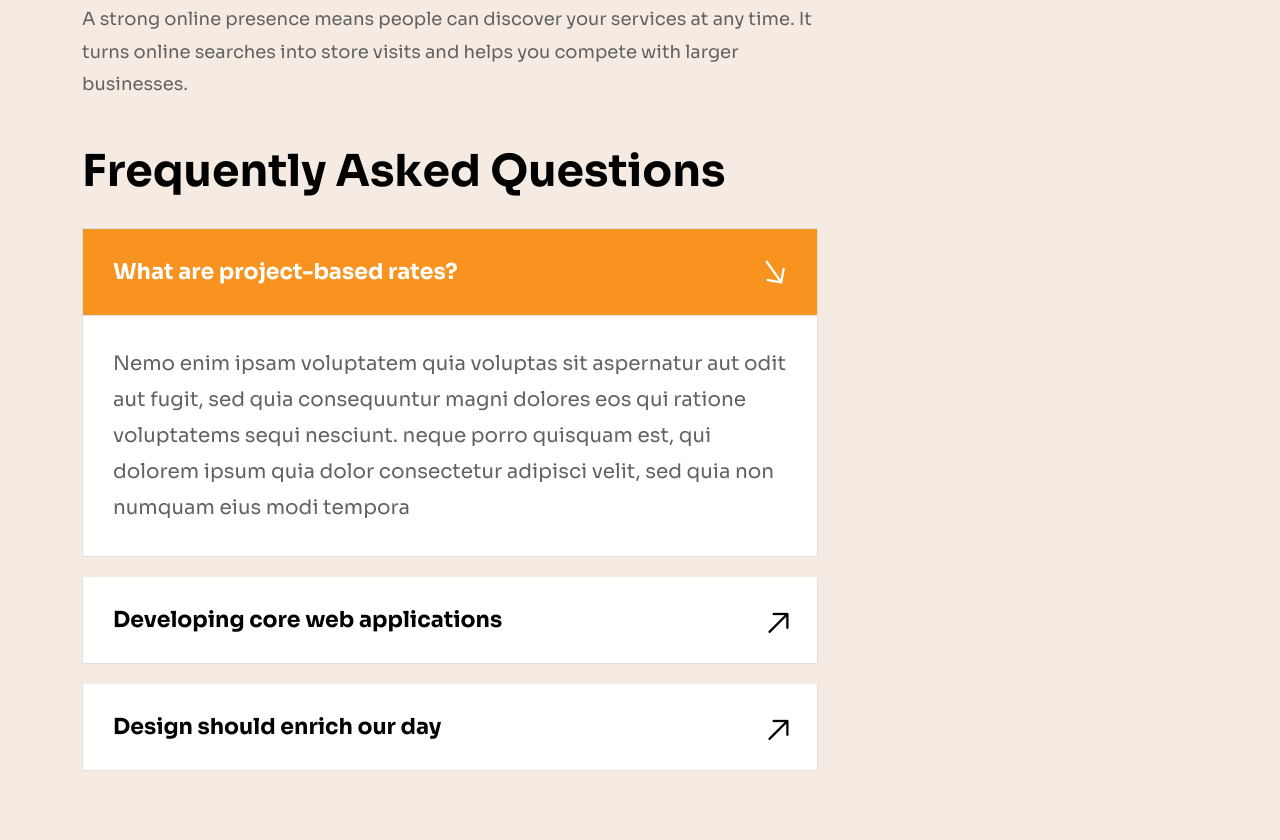
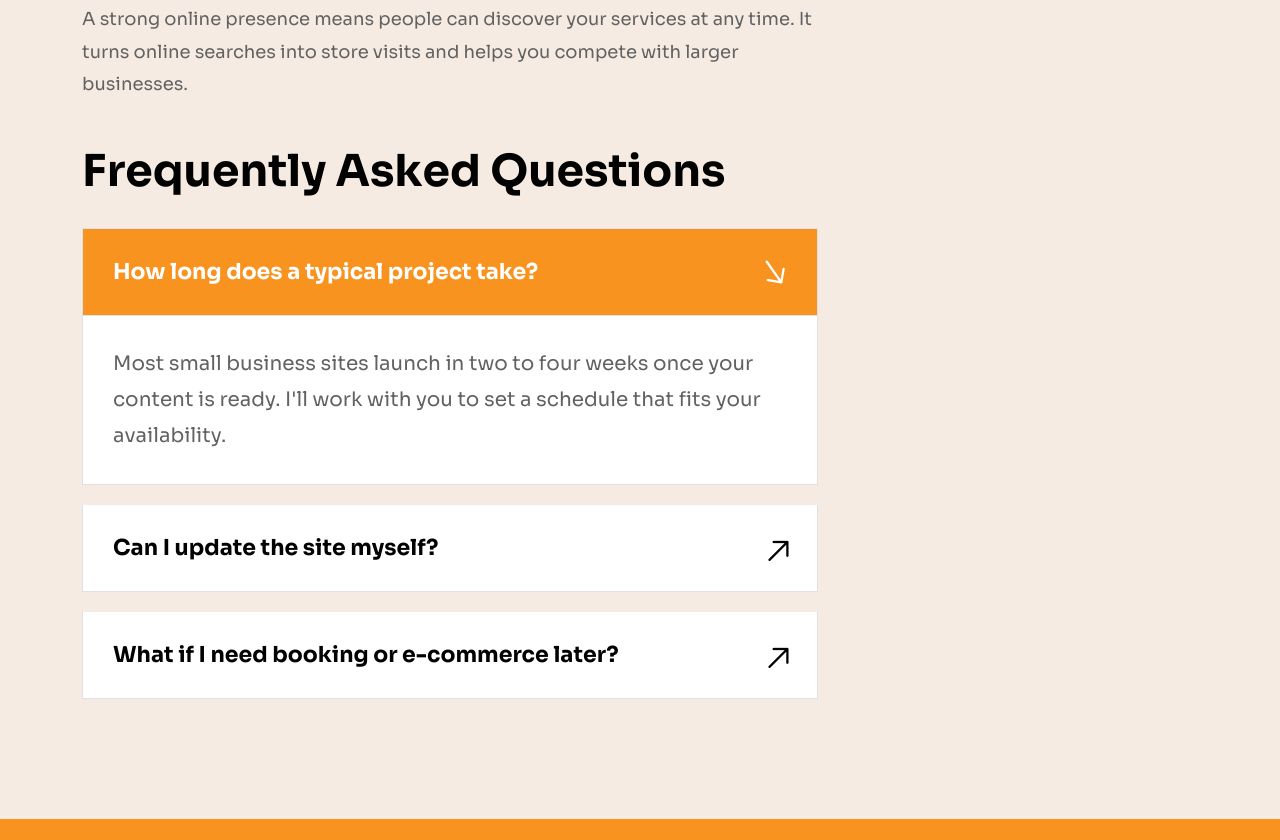
Before and after one commit to anthrogan/anthrogan.github.io, a plain HTML site: page web_development.html in a window 1280 px wide. Shown: the part 1957-2797 px from the top of the page. Drawn offline with Linux system fonts and the light colour scheme; files whose address does not match are found by name.

Commit message:
Update web development page with relevant services and FAQ

```diff
--- a/web_development.html
+++ b/web_development.html
@@ -174,7 +174,7 @@
                         aria-expanded="true"
                         aria-controls="collapseOne"
                       >
-                        What are project-based rates?
+                        How long does a typical project take?
                       </button>
                     </h2>
                     <div
@@ -184,12 +184,9 @@
                     >
                       <div class="accordion-body">
                         <p>
-                          Nemo enim ipsam voluptatem quia voluptas sit
-                          aspernatur aut odit aut fugit, sed quia consequuntur
-                          magni dolores eos qui ratione voluptatems sequi
-                          nesciunt. neque porro quisquam est, qui dolorem ipsum
-                          quia dolor consectetur adipisci velit, sed quia non
-                          numquam eius modi tempora
+                          Most small business sites launch in two to four weeks
+                          once your content is ready. I'll work with you to set
+                          a schedule that fits your availability.
                         </p>
                       </div>
                     </div>
@@ -204,7 +201,7 @@
                         aria-expanded="false"
                         aria-controls="collapseTwo"
                       >
-                        Developing core web applications
+                        Can I update the site myself?
                       </button>
                     </h2>
                     <div
@@ -214,12 +211,9 @@
                     >
                       <div class="accordion-body">
                         <p>
-                          Nemo enim ipsam voluptatem quia voluptas sit
-                          aspernatur aut odit aut fugit, sed quia consequuntur
-                          magni dolores eos qui ratione voluptatems sequi
-                          nesciunt. neque porro quisquam est, qui dolorem ipsum
-                          quia dolor consectetur adipisci velit, sed quia non
-                          numquam eius modi tempora
+                          Yes. I use lightweight content management systems so
+                          you can easily edit text, images and add new pages
+                          without needing any technical skills.
                         </p>
                       </div>
                     </div>
@@ -234,7 +228,7 @@
                         aria-expanded="false"
                         aria-controls="collapseThree"
                       >
-                        Design should enrich our day
+                        What if I need booking or e-commerce later?
                       </button>
                     </h2>
                     <div
@@ -244,12 +238,9 @@
                     >
                       <div class="accordion-body">
                         <p>
-                          Nemo enim ipsam voluptatem quia voluptas sit
-                          aspernatur aut odit aut fugit, sed quia consequuntur
-                          magni dolores eos qui ratione voluptatems sequi
-                          nesciunt. neque porro quisquam est, qui dolorem ipsum
-                          quia dolor consectetur adipisci velit, sed quia non
-                          numquam eius modi tempora
+                          The websites I build are designed to grow with your
+                          business. We can start with a simple site and add
+                          online booking or a shop whenever you're ready.
                         </p>
                       </div>
                     </div>
@@ -262,14 +253,14 @@
             <div class="sidebar" id="sticky_sidebar">
               <div class="sidebar_services">
                 <h3>service list</h3>
-                <ul>
-                  <li><a href="web_development.html">Web Development</a></li>
-                  <li><a href="service_details.html">UI/UX Design</a></li>
-                  <li><a href="service_details.html">Sound Design</a></li>
-                  <li><a href="service_details.html">Game Design</a></li>
-                  <li><a href="service_details.html">Branding Design</a></li>
-                  <li><a href="service_details.html">Digital Marketing</a></li>
-                </ul>
+                  <ul>
+                    <li><a href="web_development.html">Web Development</a></li>
+                    <li><a href="service_details.html">Automation</a></li>
+                    <li><a href="service_details.html">System Engineering</a></li>
+                    <li><a href="service_details.html">Digital Marketing</a></li>
+                    <li><a href="service_details.html">Ad-hoc Changes to Existing Systems</a></li>
+                    <li><a href="service_details.html">Apps</a></li>
+                  </ul>
               </div>
               <div class="sidebar_contact">
                 <div class="sidebar_contact_img">
```
